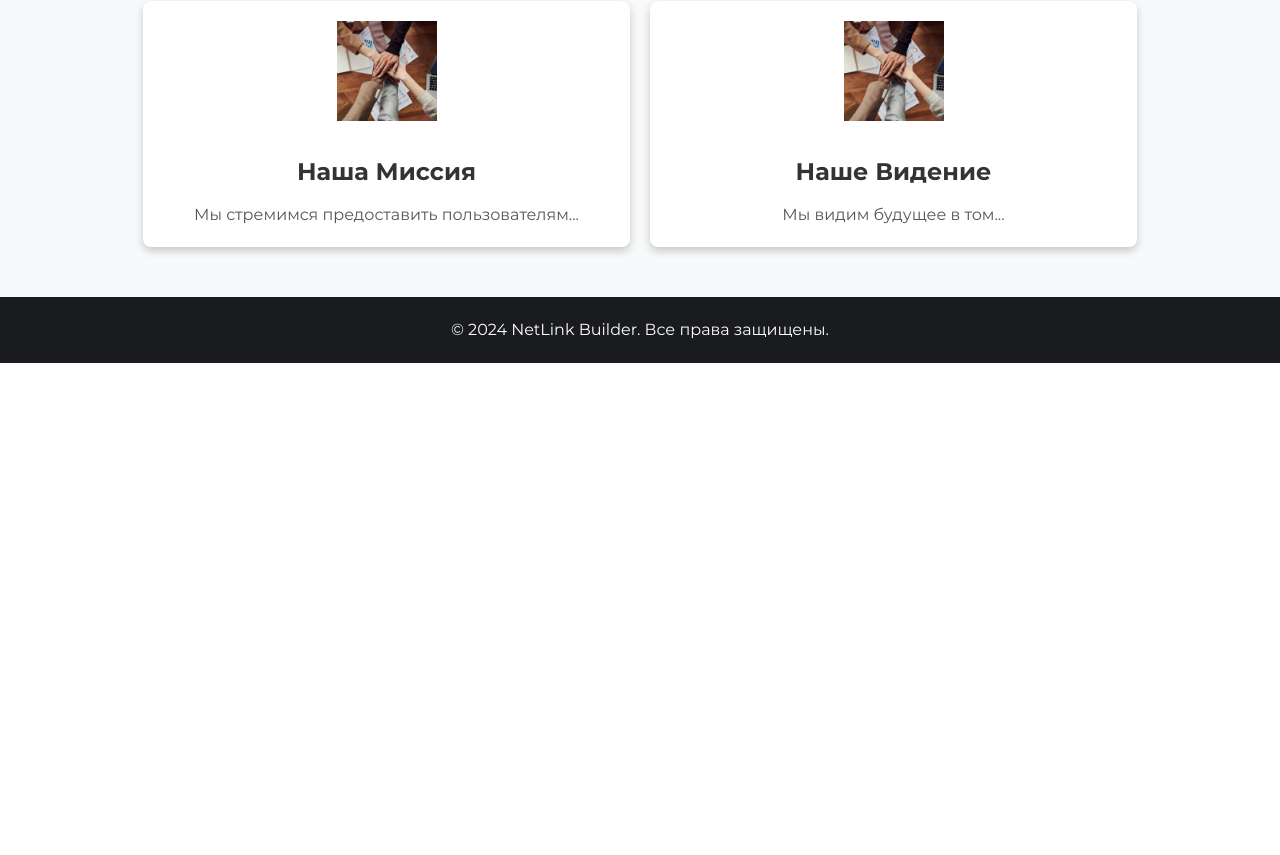
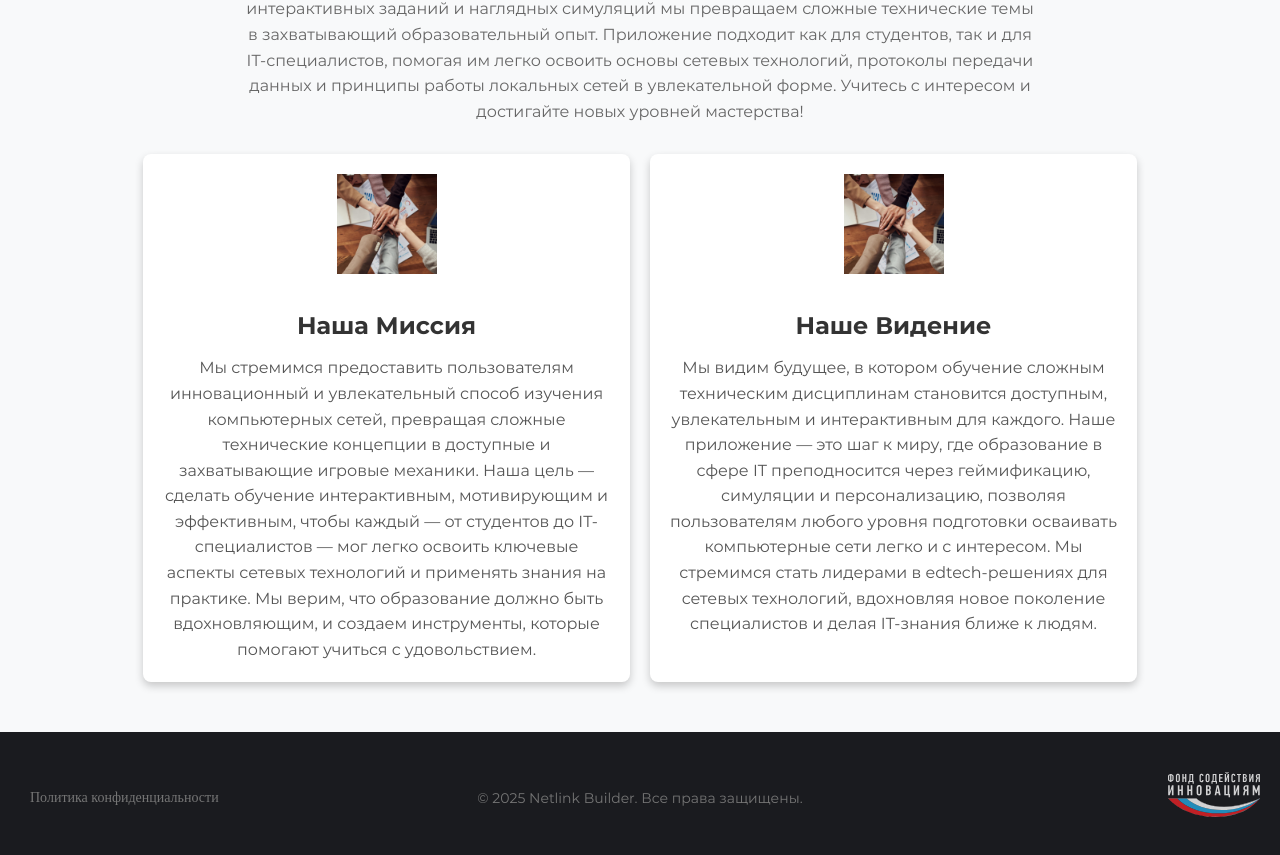
Before and after one commit to simulteh/frontend, a React (Create React App) app: page / in a window 1280 px wide. Shown: the part 1657-2512 px from the top of the page. Before the commit the page ends 2020 px from the top, so only its background shows below. Built offline with nearby package versions, Linux system fonts and the light colour scheme.

Commit message:
Апдейт главной страницы и футера

```diff
--- a/src/App.js
+++ b/src/App.js
@@ -9,7 +9,6 @@ import AuthPage from './pages/AuthPage';
 import ProfilePage from './pages/ProfilePage';
 import TeacherProfilePage from './pages/TeacherProfilePage';
 import LabWorksPage from './pages/LabWorksPage';
-import { Weather } from './components/Weather';
 import './style/fonts.css';
 import './style/global.css';
 
@@ -47,7 +46,10 @@ function App() {
                   <h2>О компании</h2>
                   <div className="about-content">
                     <div className="about-text">
-                      <p>Наша компания разрабатывает инновационное приложение...</p>
+                      <p>Наша компания разрабатывает инновационное приложение для геймификации обучения компьютерным и локальным сетям.
+                        С помощью увлекательных игровых механик, интерактивных заданий и наглядных симуляций мы превращаем сложные технические темы в захватывающий образовательный опыт.
+                        Приложение подходит как для студентов, так и для IT-специалистов, помогая им легко освоить основы сетевых технологий,
+                        протоколы передачи данных и принципы работы локальных сетей в увлекательной форме. Учитесь с интересом и достигайте новых уровней мастерства!</p>
                     </div>
                     <div className="about-cards">
                       {aboutCardsData.map((card, index) => (
@@ -63,9 +65,6 @@ function App() {
 
         {/* Страница авторизации */}
         <Route path="/auth" element={<AuthPage />} />
-
-                {/* Страница авторизации */}
-                <Route path="/weather" element={<Weather />} />
 
         {/* Страница профиля */}
         <Route path="/profile" element={<ProfilePage />} />
--- a/src/components/AuthForm.jsx
+++ b/src/components/AuthForm.jsx
@@ -1,15 +1,29 @@
 import React, { useState } from 'react';
-import './AuthForm.css'; // Подключаем стили
+import './AuthForm.css'; // Подключаем ваши стили
 
 const AuthForm = () => {
   const [isLogin, setIsLogin] = useState(true); // Переключатель между входом и регистрацией
   const [email, setEmail] = useState('');
   const [password, setPassword] = useState('');
+  const [firstName, setFirstName] = useState('');
+  const [lastName, setLastName] = useState('');
+  const [middleName, setMiddleName] = useState('');
 
   const handleSubmit = (e) => {
     e.preventDefault();
-    console.log('Email:', email);
-    console.log('Password:', password);
+
+    if (isLogin) {
+      console.log('Вход:');
+      console.log('Email:', email);
+      console.log('Password:', password);
+    } else {
+      console.log('Регистрация:');
+      console.log('Фамилия:', lastName);
+      console.log('Имя:', firstName);
+      console.log('Отчество:', middleName);
+      console.log('Email:', email);
+      console.log('Password:', password);
+    }
     // Здесь можно добавить логику для отправки данных на сервер
   };
 
@@ -17,6 +31,43 @@ const AuthForm = () => {
     <div className="auth-container">
       <h2>{isLogin ? 'Вход' : 'Регистрация'}</h2>
       <form onSubmit={handleSubmit}>
+        {/* Поля для имени, фамилии и отчества (только для регистрации) */}
+        {!isLogin && (
+          <>
+            <div className="form-group">
+              <label htmlFor="lastName">Фамилия</label>
+              <input
+                type="text"
+                id="lastName"
+                value={lastName}
+                onChange={(e) => setLastName(e.target.value)}
+                required
+              />
+            </div>
+
+            <div className="form-group">
+              <label htmlFor="firstName">Имя</label>
+              <input
+                type="text"
+                id="firstName"
+                value={firstName}
+                onChange={(e) => setFirstName(e.target.value)}
+                required
+              />
+            </div>
+
+            <div className="form-group">
+              <label htmlFor="middleName">Отчество (при наличии)</label>
+              <input
+                type="text"
+                id="middleName"
+                value={middleName}
+                onChange={(e) => setMiddleName(e.target.value)}
+              />
+            </div>
+          </>
+        )}
+
         <div className="form-group">
           <label htmlFor="email">Email</label>
           <input
@@ -52,13 +103,13 @@ const AuthForm = () => {
             </p>
             <p>
               Еще нет аккаунта?{' '}
-              <button onClick={() => setIsLogin(false)}>Зарегистрируйтесь</button>
+              <button type="button" onClick={() => setIsLogin(false)}>Зарегистрируйтесь</button>
             </p>
           </>
         ) : (
           <p>
             Уже есть аккаунт?{' '}
-            <button onClick={() => setIsLogin(true)}>Войдите</button>
+            <button type="button" onClick={() => setIsLogin(true)}>Войдите</button>
           </p>
         )}
       </div>
--- a/src/components/Footer.jsx
+++ b/src/components/Footer.jsx
@@ -1,9 +1,25 @@
 import React from 'react';
+import logo from '../assets/images/logo_w.svg';
 
 export const Footer = () => (
-  <footer>
-    <div className="container">
-      <p>&copy; 2024 NetLink Builder. Все права защищены.</p>
-    </div>
-  </footer>
+    <footer>
+        <div className="footer-container">
+            <a href="/privacy-policy" className="privacy-link">
+                Политика конфиденциальности
+            </a>
+            <p className="copyright">&copy; 2025 Netlink Builder. Все права защищены.</p>
+            <a
+                href="https://fasie.ru/"
+                target="_blank"
+                rel="noopener noreferrer"
+                className="logo-link"
+            >
+                <img
+                    src={logo}
+                    alt="Логотип партнера"
+                    className="partner-logo"
+                />
+            </a>
+        </div>
+    </footer>
 );
--- a/src/components/Weather.jsx
+++ /dev/null
@@ -1,22 +0,0 @@
-import React, { useEffect, useState } from 'react';
-import team from '../assets/images/team.jpg';
-
-export const Weather = () => {
-    let [weatherdata, setweatherdata] = useState(null)
-
-    useEffect(()=>{
-        fetch("https://api.open-meteo.com/v1/forecast?latitude=54.7016&longitude=20.2061&current=temperature_2m&forecast_days=3")
-        .then(response=>response.json())
-        .then(data=>setweatherdata(data))
-    }, [])
-
-    return (
-    <div>
-        { weatherdata ? (
-            <div>{weatherdata.current.temperature_2m}
-                </div>
-        ) : (
-            <div>loading...</div>
-        )}
-        </div>)
-};
--- a/src/constants/data.js
+++ b/src/constants/data.js
@@ -13,11 +13,11 @@ export const newsData = [
   export const aboutCardsData = [
     {
       title: 'Наша Миссия',
-      description: 'Мы стремимся предоставить пользователям...'
+      description: 'Мы стремимся предоставить пользователям инновационный и увлекательный способ изучения компьютерных сетей, превращая сложные технические концепции в доступные и захватывающие игровые механики. Наша цель — сделать обучение интерактивным, мотивирующим и эффективным, чтобы каждый — от студентов до IT-специалистов — мог легко освоить ключевые аспекты сетевых технологий и применять знания на практике. Мы верим, что образование должно быть вдохновляющим, и создаем инструменты, которые помогают учиться с удовольствием.'
     },
     {
       title: 'Наше Видение',
-      description: 'Мы видим будущее в том...'
+      description: 'Мы видим будущее, в котором обучение сложным техническим дисциплинам становится доступным, увлекательным и интерактивным для каждого. Наше приложение — это шаг к миру, где образование в сфере IT преподносится через геймификацию, симуляции и персонализацию, позволяя пользователям любого уровня подготовки осваивать компьютерные сети легко и с интересом. Мы стремимся стать лидерами в edtech-решениях для сетевых технологий, вдохновляя новое поколение специалистов и делая IT-знания ближе к людям.'
     },
     // ... другие карточки
   ];
--- a/src/style/global.css
+++ b/src/style/global.css
@@ -20,11 +20,49 @@ button, input, textarea {
     font-family: 'Montserrat', sans-serif;
 }
 
-.container {
-    width: 90%;
-    max-width: 1200px;
+.footer-container {
+    display: flex;
+    justify-content: space-between;
+    align-items: center;
+    width: 100%;
     margin: 0 auto;
-    padding: 0 15px;
+    padding: 20px;
+    font-size: 14px;
+}
+
+.privacy-link {
+    color: #757575;
+    text-decoration: none;
+    transition: color 0.3s;
+    margin-right: auto;
+    padding: 5px 10px;
+}
+
+.privacy-link:hover {
+    color: #0056b3;
+    text-decoration: underline;
+}
+
+.copyright {
+    color: #757575;
+    position: absolute;
+    left: 50%;
+    transform: translateX(-50%);
+}
+
+.logo-link {
+    margin-left: auto;
+}
+
+.partner-logo {
+    height: 45px;
+    width: auto;
+    opacity: 0.8;
+    transition: opacity 0.3s;
+}
+
+.partner-logo:hover {
+    opacity: 1;
 }
 
 .profile {
```
Also changed, not shown: src/assets/images/logo_w.svg (added).
